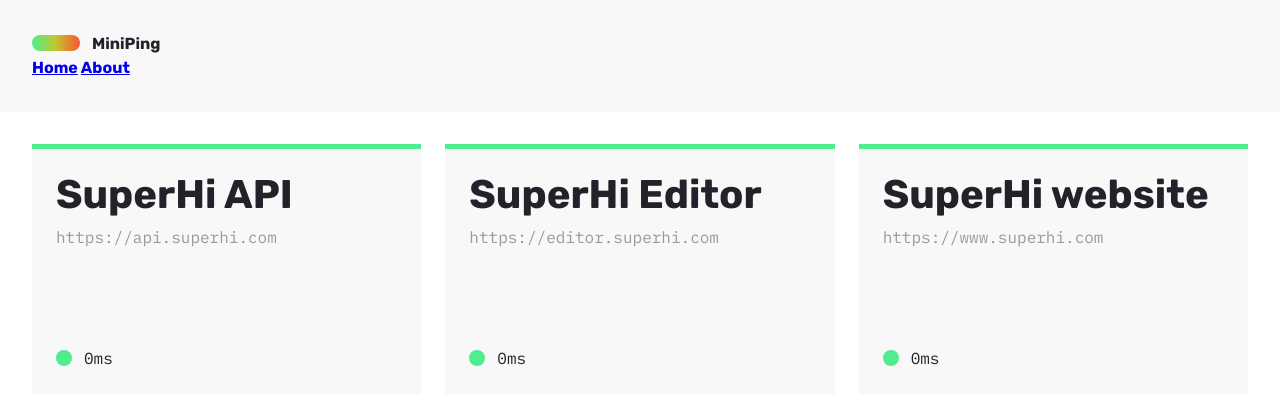
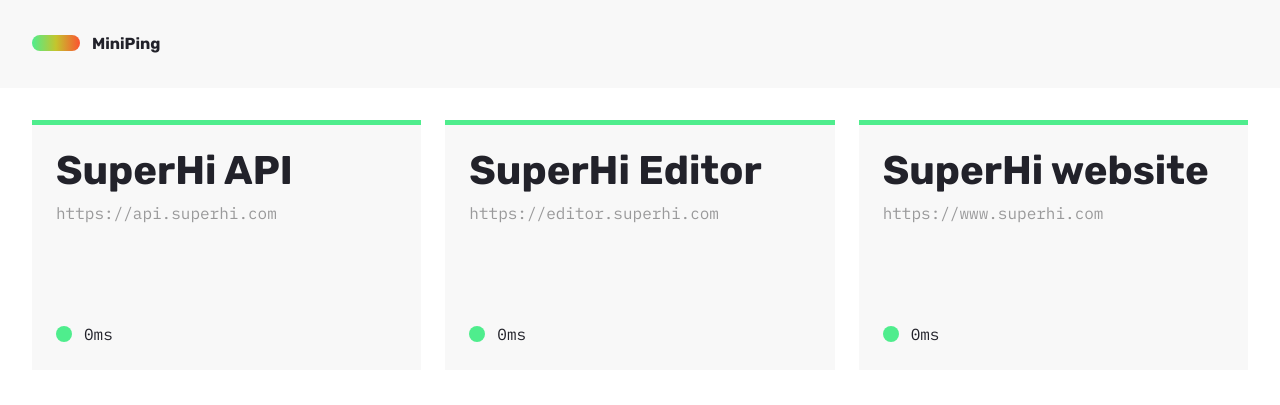
Before and after one commit to GiammaCarioca/miniping, a Flask app: page / in a window 1280 px wide. Shown: the top 405 px of the page. Run offline with Flask 2, Linux system fonts and the light colour scheme; data that the repository does not hold is empty.

Commit message:
removed navigation

```diff
--- a/templates/layout.html
+++ b/templates/layout.html
@@ -9,12 +9,6 @@
   <body>
     <header>
       <h1>MiniPing</h1>
-
-      <nav>
-        <a href="{{ url_for('home') }}">Home</a>
-        <a href="{{ url_for('about') }}">About</a>
-      </nav>
-
     </header>
 
     <section>
```
